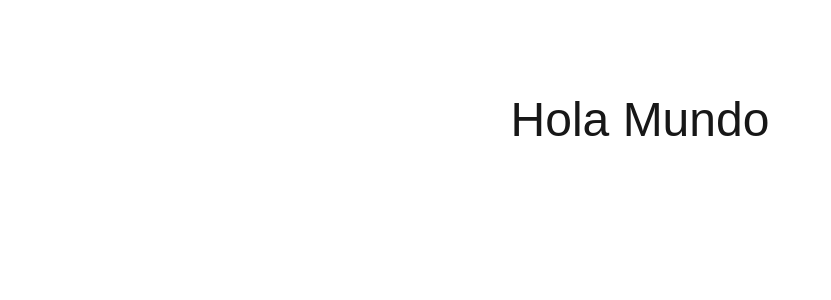
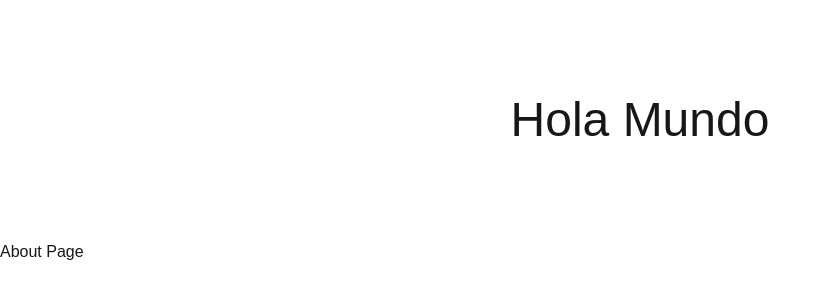
Before and after one commit to DanielaGonzalezM/first-steps-nextjs, a Next.js app: page / in a window 1280 px wide. Shown: the top 300 px of the page, without its empty margins (0-831 px from the left). Built offline with nearby package versions, Linux system fonts and the light colour scheme.

Commit message:
link about page

```diff
--- a/app/page.tsx
+++ b/app/page.tsx
@@ -1,7 +1,12 @@
+import Link from "next/link";
+
 export default function HomePage() {
   return (
-    <div className="flex flex-col items-center p-24">
-      <span className="text-5xl">Hola Mundo</span>
-    </div>
+    <main>
+      <div className="flex flex-col items-center p-24">
+        <span className="text-5xl">Hola Mundo</span>
+      </div>
+      <Link href={"/about"}> About Page</Link>
+    </main>
   );
 }
```
